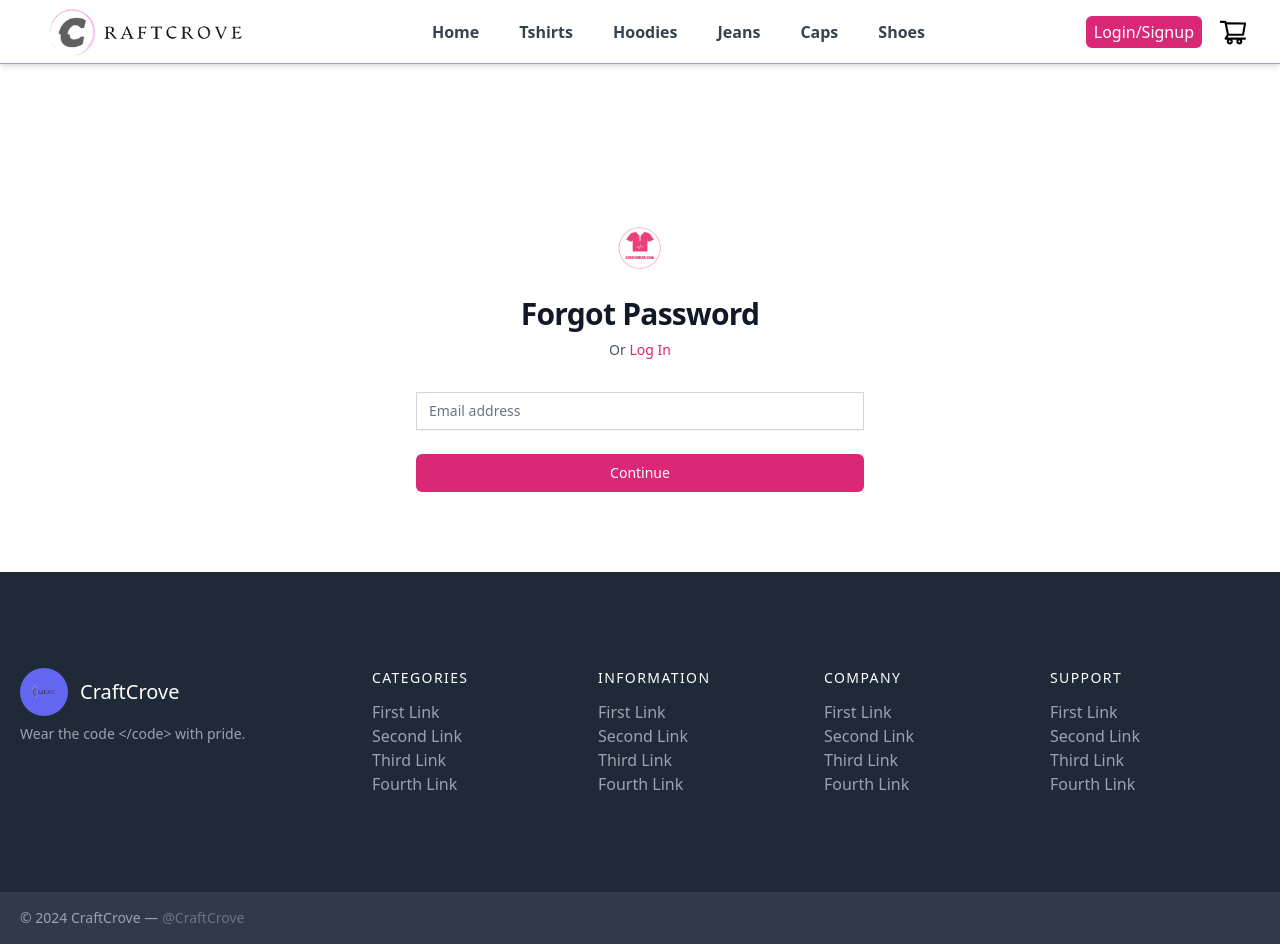
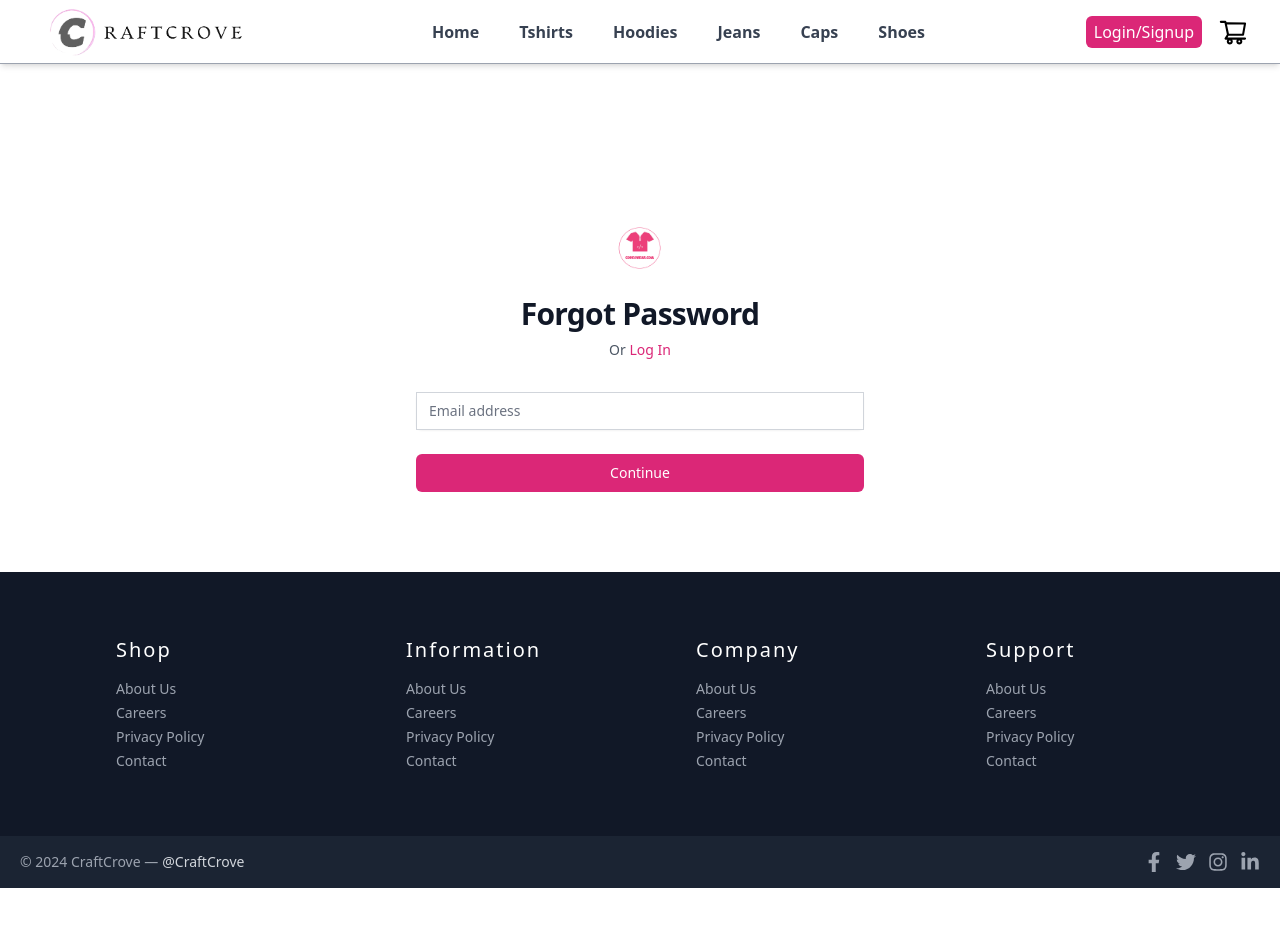
Before and after one commit to umeshbhatiya143/CraftCrove, a Next.js app: page /forgotPassword in a window 1280 px wide. After the commit the page ends 888 px from the top, so only its background shows below. Built offline with nearby package versions, Linux system fonts and the light colour scheme.

Commit message:
footer done

```diff
--- a/components/Footer.js
+++ b/components/Footer.js
@@ -1,52 +1,57 @@
 import React from 'react';
+import { FaFacebookF, FaTwitter, FaInstagram, FaLinkedinIn } from 'react-icons/fa';
 
 const Footer = () => {
   return (
-    <footer className="text-gray-600 body-font bg-gray-800 text-white">
-      <div className="container px-5 py-24 mx-auto flex md:items-center lg:items-start md:flex-row md:flex-nowrap flex-wrap flex-col">
-        <div className="w-64 flex-shrink-0 md:mx-0 mx-auto text-center md:text-left">
-          <a className="flex title-font font-medium items-center md:justify-start justify-center">
-            <img src="/logo.png" alt="logo" className="w-12 h-12 text-white p-2 bg-indigo-500 rounded-full" />
-            <span className="ml-3 text-xl text-white">CraftCrove</span>
-          </a>
-          <p className="mt-2 text-sm text-gray-400">Wear the code &lt;/code&gt; with pride.</p>
-        </div>
+    <footer className="text-gray-200 body-font bg-gray-900">
+      <div className="container px-5  py-16 mx-auto flex md:items-center lg:items-start md:flex-row md:flex-nowrap flex-wrap flex-col">
+
         <div className="flex-grow flex flex-wrap md:pl-20 -mb-10 md:mt-0 mt-10 md:text-left text-center">
-          {/* Dynamic section for links could be mapped from a list */}
-          {["CATEGORIES", "INFORMATION", "COMPANY", "SUPPORT"].map((section, index) => (
+          {/* Dynamic sections for links */}
+          {["Shop", "Information", "Company", "Support"].map((section, index) => (
             <div key={index} className="lg:w-1/4 md:w-1/2 w-full px-4">
-              <h2 className="title-font font-medium text-white tracking-widest text-sm mb-3">{section}</h2>
+              <h2 className="title-font font-medium text-white tracking-widest text-xl mb-3">{section}</h2>
               <nav className="list-none mb-10">
                 <li>
-                  <a className="text-gray-400 hover:text-gray-200">First Link</a>
+                  <a className="text-gray-400 hover:text-gray-300 text-lg sm:text-sm">About Us</a>
                 </li>
                 <li>
-                  <a className="text-gray-400 hover:text-gray-200">Second Link</a>
+                  <a className="text-gray-400 hover:text-gray-300 text-lg sm:text-sm">Careers</a>
                 </li>
                 <li>
-                  <a className="text-gray-400 hover:text-gray-200">Third Link</a>
+                  <a className="text-gray-400 hover:text-gray-300 text-lg sm:text-sm">Privacy Policy</a>
                 </li>
                 <li>
-                  <a className="text-gray-400 hover:text-gray-200">Fourth Link</a>
+                  <a className="text-gray-400 hover:text-gray-300 text-lg sm:text-sm">Contact</a>
                 </li>
               </nav>
             </div>
           ))}
         </div>
       </div>
-      <div className="bg-gray-700 bg-opacity-75">
+
+      {/* Bottom section with copyright and social links */}
+      <div className="bg-gray-800 bg-opacity-75">
         <div className="container mx-auto py-4 px-5 flex flex-wrap flex-col sm:flex-row">
-          <p className="text-gray-400 text-sm text-center sm:text-left">© 2024 CraftCrove —
-            <a href="https://twitter.com/knyttneve" className="text-gray-500 ml-1" target="_blank" rel="noopener noreferrer">@CraftCrove</a>
+          <p className="text-gray-400 text-sm text-center sm:text-left">
+            © 2024 CraftCrove —
+            <a href="https://twitter.com/knyttneve" className="text-gray-300 ml-1" target="_blank" rel="noopener noreferrer">
+              @CraftCrove
+            </a>
           </p>
           <span className="inline-flex sm:ml-auto sm:mt-0 mt-2 justify-center sm:justify-start">
-            {["Facebook", "Twitter", "Instagram", "LinkedIn"].map((social, index) => (
-              <a key={index} className="text-gray-400 hover:text-gray-200 ml-3">
-                <svg fill="currentColor" strokeLinecap="round" strokeLinejoin="round" strokeWidth="2" className="w-5 h-5" viewBox={`0 0 24 24`}>
-                  {/* Icon paths for different social media */}
-                </svg>
-              </a>
-            ))}
+            <a href="#" className="text-gray-400 hover:text-gray-300 ml-3">
+              <FaFacebookF className="w-5 h-5" />
+            </a>
+            <a href="#" className="text-gray-400 hover:text-gray-300 ml-3">
+              <FaTwitter className="w-5 h-5" />
+            </a>
+            <a href="#" className="text-gray-400 hover:text-gray-300 ml-3">
+              <FaInstagram className="w-5 h-5" />
+            </a>
+            <a href="#" className="text-gray-400 hover:text-gray-300 ml-3">
+              <FaLinkedinIn className="w-5 h-5" />
+            </a>
           </span>
         </div>
       </div>
```
